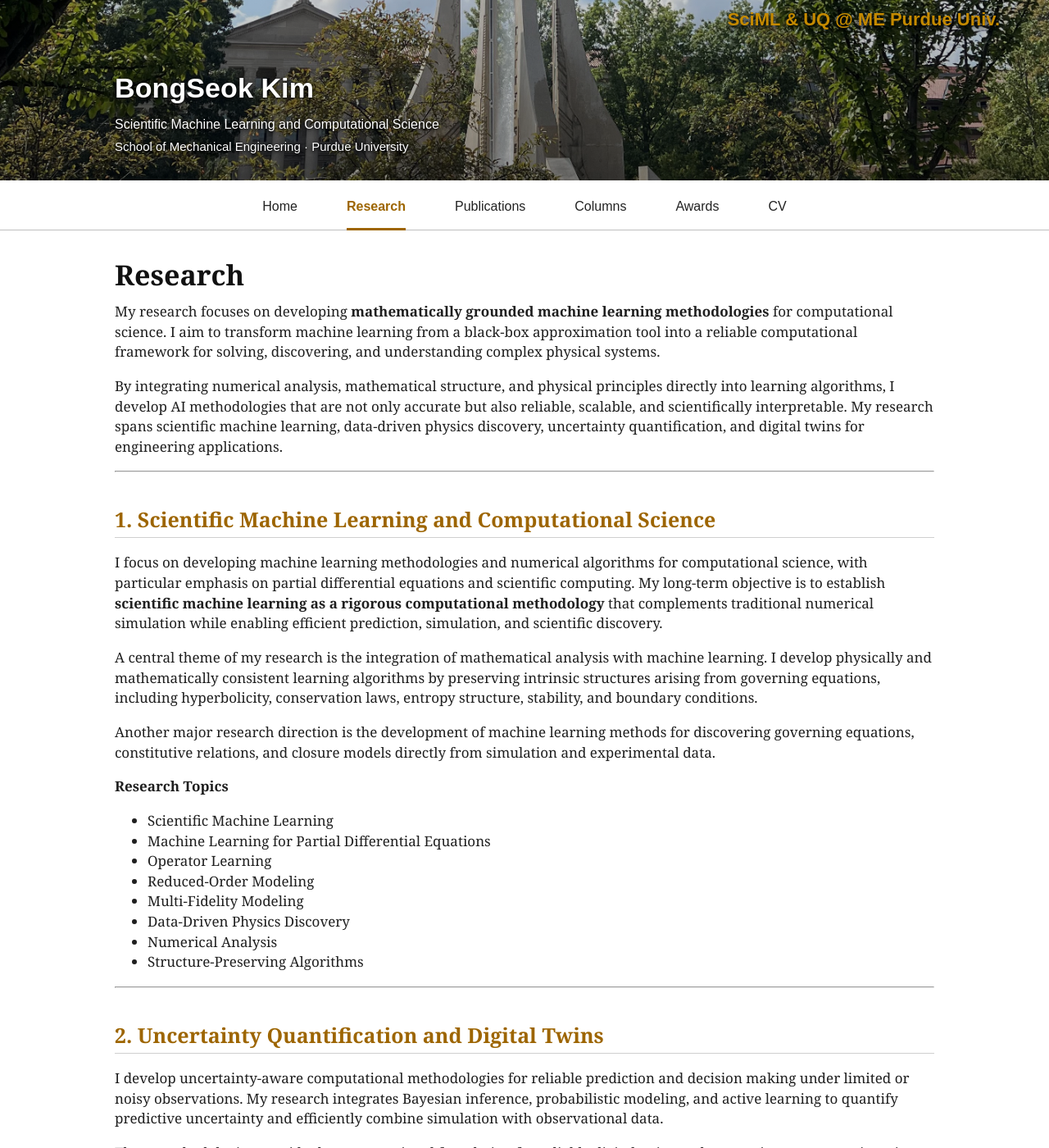
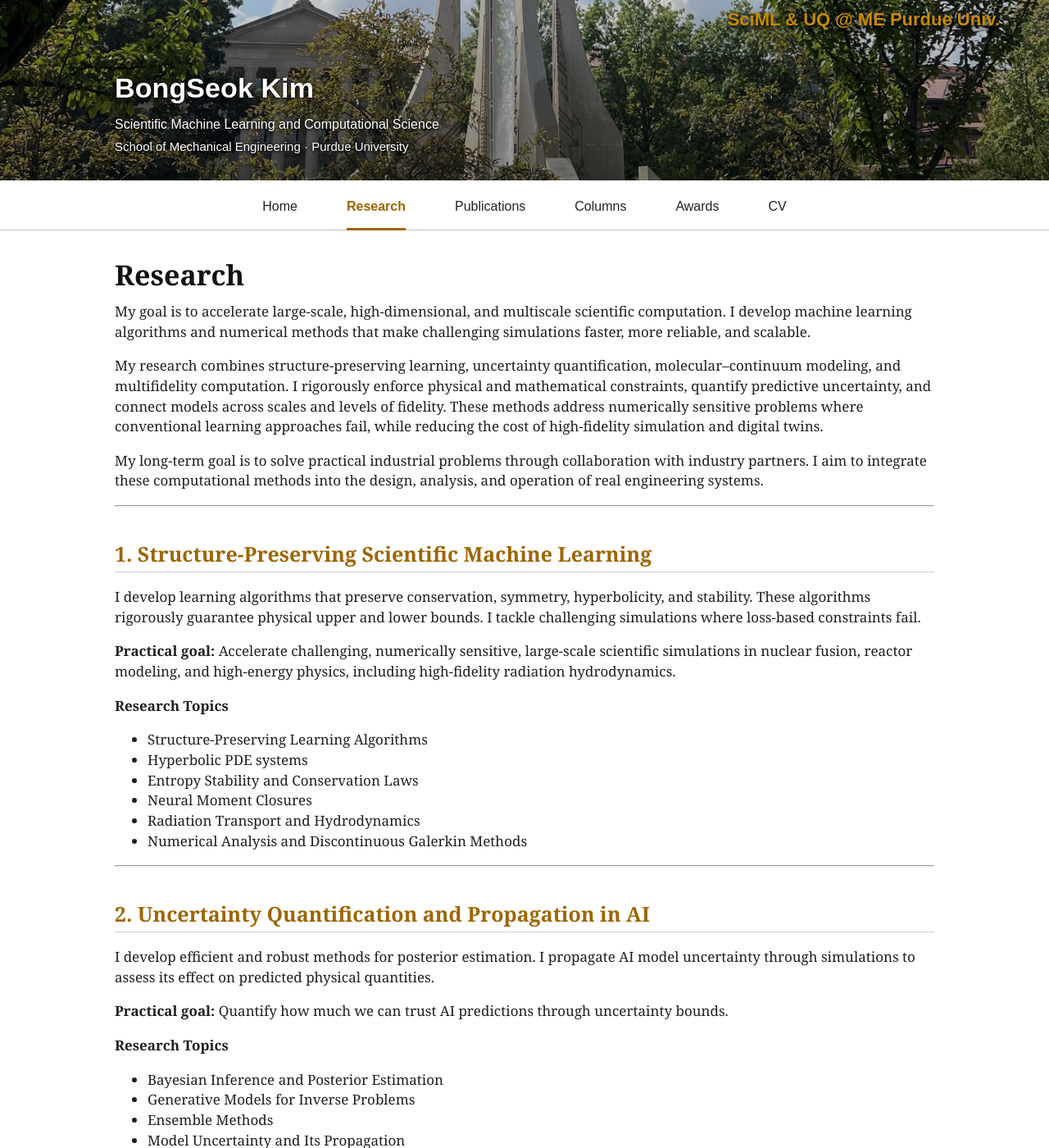
Before and after one commit to Kim4853/Kim4853.github.io, a Jekyll site: the page built from research.md, in a window 1280 px wide and 1400 px high. Shown: the whole window at 82% size. Built offline with Jekyll 4.4.1, drawn with Linux system fonts in a browser that asks for light colours; some of the changed text lies outside the part shown.

Commit message:
Update website

```diff
--- a/research.md
+++ b/research.md
@@ -6,66 +6,96 @@ permalink: /research/
 
 # Research
 
-My research focuses on developing **mathematically grounded machine learning methodologies** for computational science. I aim to transform machine learning from a black-box approximation tool into a reliable computational framework for solving, discovering, and understanding complex physical systems.
+My goal is to accelerate large-scale, high-dimensional, and multiscale scientific computation. I develop machine learning algorithms and numerical methods that make challenging simulations faster, more reliable, and scalable.
 
-By integrating numerical analysis, mathematical structure, and physical principles directly into learning algorithms, I develop AI methodologies that are not only accurate but also reliable, scalable, and scientifically interpretable. My research spans scientific machine learning, data-driven physics discovery, uncertainty quantification, and digital twins for engineering applications.
+My research combines structure-preserving learning, uncertainty quantification, molecular–continuum modeling, and multifidelity computation. I rigorously enforce physical and mathematical constraints, quantify predictive uncertainty, and connect models across scales and levels of fidelity. These methods address numerically sensitive problems where conventional learning approaches fail, while reducing the cost of high-fidelity simulation and digital twins.
+
+My long-term goal is to solve practical industrial problems through collaboration with industry partners. I aim to integrate these computational methods into the design, analysis, and operation of real engineering systems.
 
 ---
 
-## 1. Scientific Machine Learning and Computational Science
+## 1. Structure-Preserving Scientific Machine Learning
 
-I focus on developing machine learning methodologies and numerical algorithms for computational science, with particular emphasis on partial differential equations and scientific computing. My long-term objective is to establish **scientific machine learning as a rigorous computational methodology** that complements traditional numerical simulation while enabling efficient prediction, simulation, and scientific discovery.
+I develop learning algorithms that preserve conservation, symmetry, hyperbolicity, and stability. These algorithms rigorously guarantee physical upper and lower bounds. I tackle challenging simulations where loss-based constraints fail.
 
-A central theme of my research is the integration of mathematical analysis with machine learning. I develop physically and mathematically consistent learning algorithms by preserving intrinsic structures arising from governing equations, including hyperbolicity, conservation laws, entropy structure, stability, and boundary conditions.
-
-Another major research direction is the development of machine learning methods for discovering governing equations, constitutive relations, and closure models directly from simulation and experimental data.
+**Practical goal:** Accelerate challenging, numerically sensitive, large-scale scientific simulations in nuclear fusion, reactor modeling, and high-energy physics, including high-fidelity radiation hydrodynamics.
 
 **Research Topics**
 
-- Scientific Machine Learning
-- Machine Learning for Partial Differential Equations
-- Operator Learning
-- Reduced-Order Modeling
-- Multi-Fidelity Modeling
-- Data-Driven Physics Discovery
-- Numerical Analysis
-- Structure-Preserving Algorithms
+- Structure-Preserving Learning Algorithms
+- Hyperbolic PDE systems
+- Entropy Stability and Conservation Laws
+- Neural Moment Closures
+- Radiation Transport and Hydrodynamics
+- Numerical Analysis and Discontinuous Galerkin Methods
 
 ---
 
-## 2. Uncertainty Quantification and Digital Twins
+## 2. Uncertainty Quantification and Propagation in AI
 
-I develop uncertainty-aware computational methodologies for reliable prediction and decision making under limited or noisy observations. My research integrates Bayesian inference, probabilistic modeling, and active learning to quantify predictive uncertainty and efficiently combine simulation with observational data.
+I develop efficient and robust methods for posterior estimation. I propagate AI model uncertainty through simulations to assess its effect on predicted physical quantities.
 
-These methodologies provide the computational foundation for reliable digital twins and uncertainty-aware engineering analysis.
+**Practical goal:** Quantify how much we can trust AI predictions through uncertainty bounds.
 
 **Research Topics**
 
-- Uncertainty Quantification
-- Bayesian Inference
-- Active Learning
+- Bayesian Inference and Posterior Estimation
+- Generative Models for Inverse Problems
+- Ensemble Methods
+- Model Uncertainty and Its Propagation
+- Predictive Uncertainty Bounds
+- Calibration and Validation
+
+---
+
+## 3. Multiscale Simulation
+
+I use molecular simulations to study two-phase flows, interfaces, and bubble dynamics where continuum PDE models break down. I develop machine learning models that link molecular behavior to continuum descriptions.
+
+**Practical goal:** Capture molecular effects in scalable continuum simulations.
+
+**Research Topics**
+
+- Molecular Dynamics
+- Molecular–Continuum Coupling
+- Two-Phase Flows and Bubble Dynamics
+- Interfacial Transport and Evaporation
+- Vapor–Liquid Equilibrium
+- Transcritical and Supercritical Fluids
+- Learned Constitutive Relations
+
+---
+
+## 4. Multifidelity Modeling and Adaptive Computation
+
+I combine low- and high-fidelity models. I adaptively select informative simulations and observations to reduce computational and data acquisition costs.
+
+**Practical goal:** Minimize the cost of building accurate AI models and digital twins.
+
+**Research Topics**
+
+- Multifidelity Modeling
+- Reduced-Order Modeling
+- Operator Learning
+- Active Learning and Experimental Design
+- Adaptive Sampling and Computation
 - Data Assimilation
-- Inverse Problems
 - Digital Twins
 
 ---
 
-## 3. Collaborative Research in Computational Engineering and Physical Sciences
+## Collaborative Research in Computational Engineering and Physical Sciences
 
-I actively collaborate with researchers across computational engineering, applied mathematics, and physical sciences to develop and validate machine learning methodologies for challenging multiscale and multidisciplinary problems. These collaborations enable fundamental methodologies to be translated into practical computational tools for complex engineering systems.
+I collaborate with researchers in computational engineering, applied mathematics, and physical sciences to develop and validate methods for challenging multiscale and multiphysics problems. These collaborations connect methodological development with practical simulation.
 
-### Transcritical and Supercritical Fluid Modeling (*Purdue University*)
+### 1. Transcritical and Supercritical Fluid Modeling (Purdue University)
 
-In collaboration with the *School of Aeronautics and Astronautics, Purdue University*, I develop machine learning and computational methods for transcritical and supercritical fluid systems. Representative research topics include thermodynamic modeling, transport phenomena, molecular dynamics, phase equilibrium, and high-pressure fluid mechanics.
+In collaboration with the **School of Aeronautics and Astronautics** and the **Department of Mathematics at Purdue University**, I develop machine learning and computational methods for transcritical and supercritical fluids. Research topics include thermodynamic modeling, transport phenomena, molecular dynamics, phase equilibrium, and high-pressure fluid mechanics.
 
-### Radiation Transport and Plasma Modeling (*University of Notre Dame*)
+### 2. Radiation Transport and Plasma Modeling (University of Notre Dame)
 
-In collaboration with the *Department of Physics* and the *Department of Aerospace and Mechanical Engineering, University of Notre Dame*, I develop structure-preserving machine learning methods and numerical algorithms for radiation transport and plasma modeling. Current research includes hyperbolic systems, moment methods, neural closure modeling, discontinuous Galerkin methods, and data-driven constitutive modeling.
+In collaboration with the **Department of Physics** and the **Department of Aerospace and Mechanical Engineering at the University of Notre Dame**, I develop structure-preserving learning algorithms and numerical methods for radiation transport and plasma modeling. Research topics include hyperbolic systems, moment methods, neural closures, discontinuous Galerkin methods, and data-driven constitutive modeling.
 
-### Molecular Simulation and Transport (*Purdue University*)
+### 3. Molecular Simulation and Transport (Mississippi State University)
 
-In collaboration with the *School of Aeronautics and Astronautics, Purdue University*, I develop machine learning methodologies for molecular simulations and transport phenomena. Representative applications include evaporation, vapor–liquid equilibrium, mass transport, and surrogate modeling based on molecular dynamics simulations.
-
-### Computational Mechanics and Digital Twins (*Purdue University*)
-
-In collaboration with the *School of Aeronautics and Astronautics, Purdue University*, I develop reduced-order modeling techniques, uncertainty-aware computational methods, and digital twin technologies for computational mechanics. Representative applications include parameterized structural systems, scientific machine learning, and data-driven digital twins for engineering analysis.
+In collaboration with researchers at **Mississippi State University** and the **School of Aeronautics and Astronautics at Purdue University**, I develop machine learning methods for molecular simulations and transport phenomena. Applications include evaporation, vapor–liquid equilibrium, mass transport, and surrogate modeling using molecular dynamics data.
```
Also changed, not shown: 1 other file.
